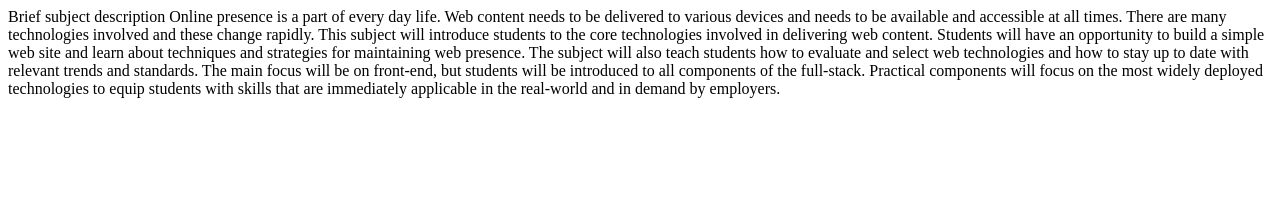
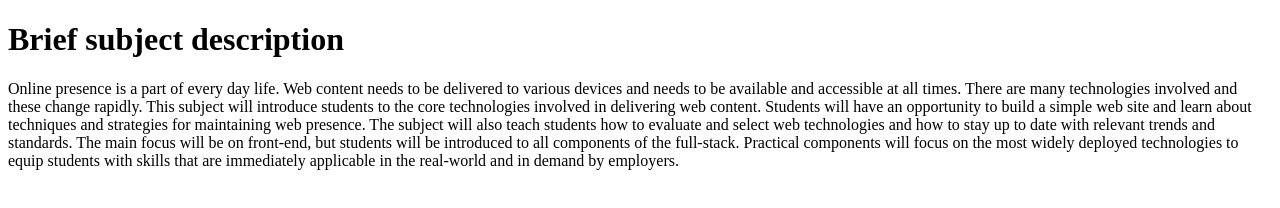
Before and after one commit to sasukeabin/trivial-site, a plain HTML site: page about.html in a window 1280 px wide. Drawn offline with Linux system fonts and the light colour scheme.

Commit message:
Apply HTML markup to about.html

```diff
--- a/about.html
+++ b/about.html
@@ -5,8 +5,9 @@
   <title>About the subject</title>
  </head>
  <body>
-        Brief subject description
+        <h1>Brief subject description</h1>
+        <p>
         Online presence is a part of every day life. Web content needs to be delivered to various devices and needs to be available and accessible at all times. There are many technologies involved and these change rapidly. This subject will introduce students to the core technologies involved in delivering web content. Students will have an opportunity to build a simple web site and learn about techniques and strategies for maintaining web presence. The subject will also teach students how to evaluate and select web technologies and how to stay up to date with relevant trends and standards. The main focus will be on front-end, but students will be introduced to all components of the full-stack. Practical components will focus on the most widely deployed technologies to equip students with skills that are immediately applicable in the real-world and in demand by employers.
-
+        </p>
  </body>
 </html>
```
